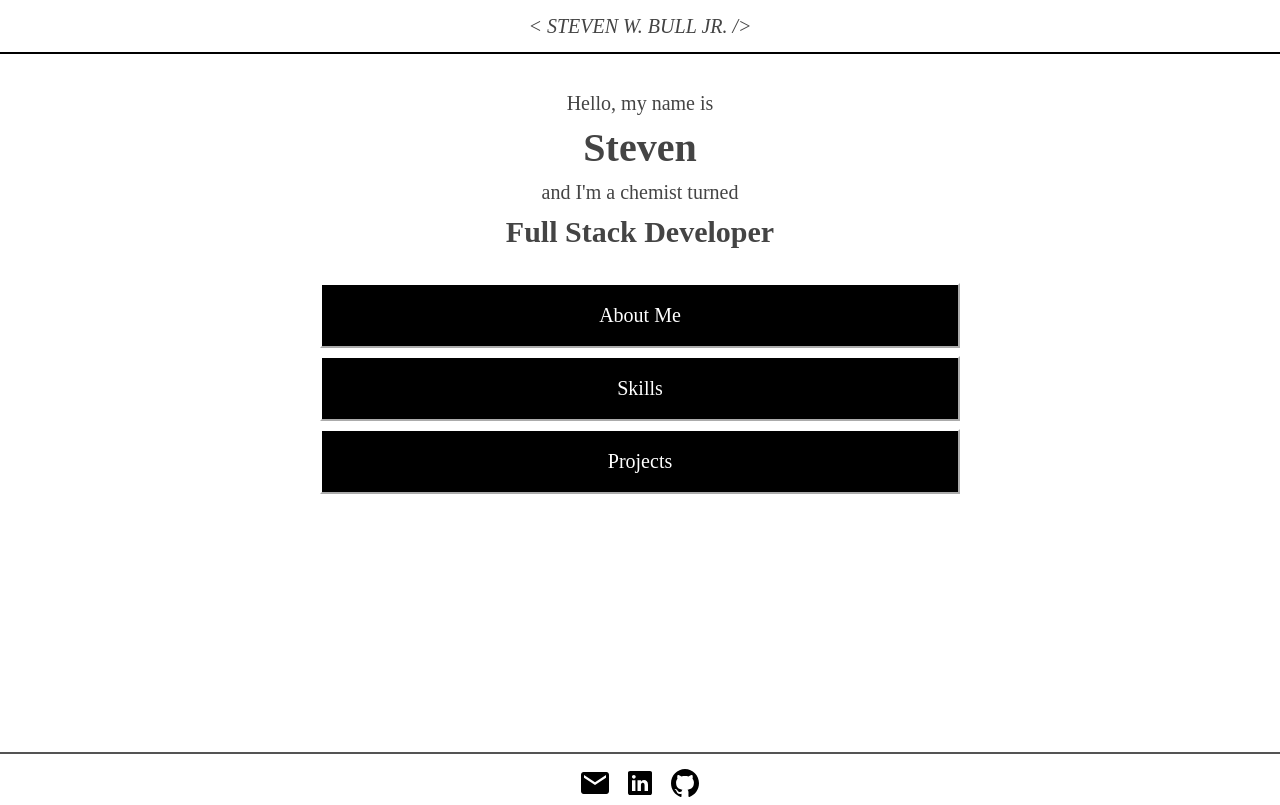
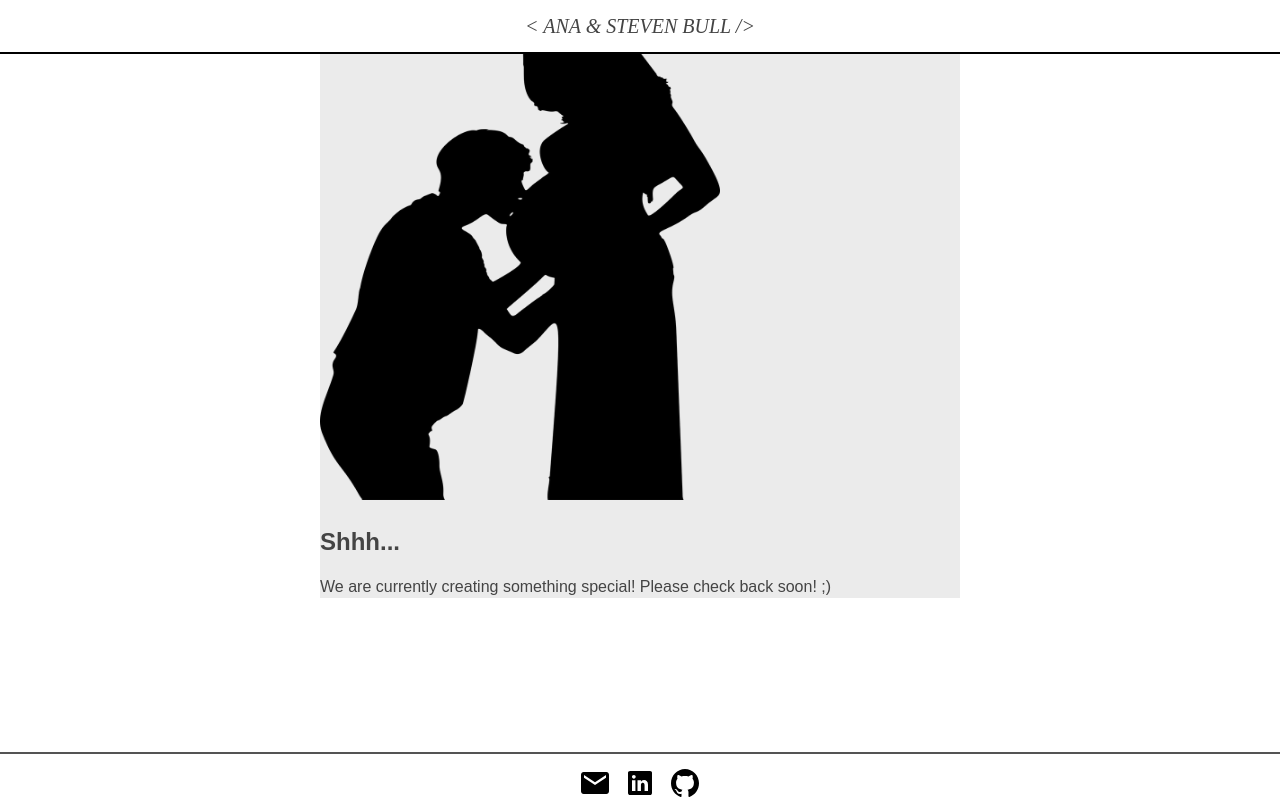
Before and after one commit to StevenWBull/portfolio, a React (Create React App) app in the folder stevenb-portfolio-client/: page / in a window 1280 px wide. Built offline with nearby package versions, Linux system fonts and the light colour scheme; a web font is replaced by a local one.

Commit message:
multiple changes for ana baby shower website takeover

```diff
--- a/stevenb-portfolio-client/src/App/App.js
+++ b/stevenb-portfolio-client/src/App/App.js
@@ -6,6 +6,7 @@ import AboutMe from '../AboutMe/AboutMe';
 import Skills from '../Skills/Skills';
 import Projects from '../Projects/Projects';
 import Accordion from '../Accordion/Accordion';
+import MaintenancePage from '../MaintenancePage/MaintenancePage';
 import './App.css';
 
 function App() {
@@ -13,10 +14,11 @@ function App() {
     <>
     <Nav />
       <main>
-        <Header />
+        <MaintenancePage />
+        {/* <Header />
         <Accordion title='About Me' component={AboutMe} />
         <Accordion title='Skills' component={Skills} />
-        <Accordion title='Projects' component={Projects} />
+        <Accordion title='Projects' component={Projects} /> */}
         <Footer />
       </main>
     </>
--- a/stevenb-portfolio-client/src/MaintenancePage/MaintenancePage.js
+++ b/stevenb-portfolio-client/src/MaintenancePage/MaintenancePage.js
@@ -0,0 +1,11 @@
+import React from 'react';
+
+export default function MaintenancePage() {
+  return (
+    <section>
+    <img src='expectingSilhouette.png' alt="We're expecting something special..." />
+      <h2>Shhh...</h2>
+      <p>We are currently creating something special! Please check back soon! ;)</p>
+    </section>
+  )
+}
--- a/stevenb-portfolio-client/src/Nav/Nav.js
+++ b/stevenb-portfolio-client/src/Nav/Nav.js
@@ -1,9 +1,17 @@
 import React from 'react';
+
+// export default function Nav() {
+//   return(
+//     <nav>
+//       <em>&lt;  STEVEN W. BULL JR. &#47;&gt;</em>
+//     </nav>
+//   )
+// }
 
 export default function Nav() {
   return(
     <nav>
-      <em>&lt;  STEVEN W. BULL JR. &#47;&gt;</em>
+      <em>&lt;  ANA & STEVEN BULL &#47;&gt;</em>
     </nav>
   )
 }
```
Also changed, not shown: stevenb-portfolio-client/public/expectingSilhouette.png (added).
